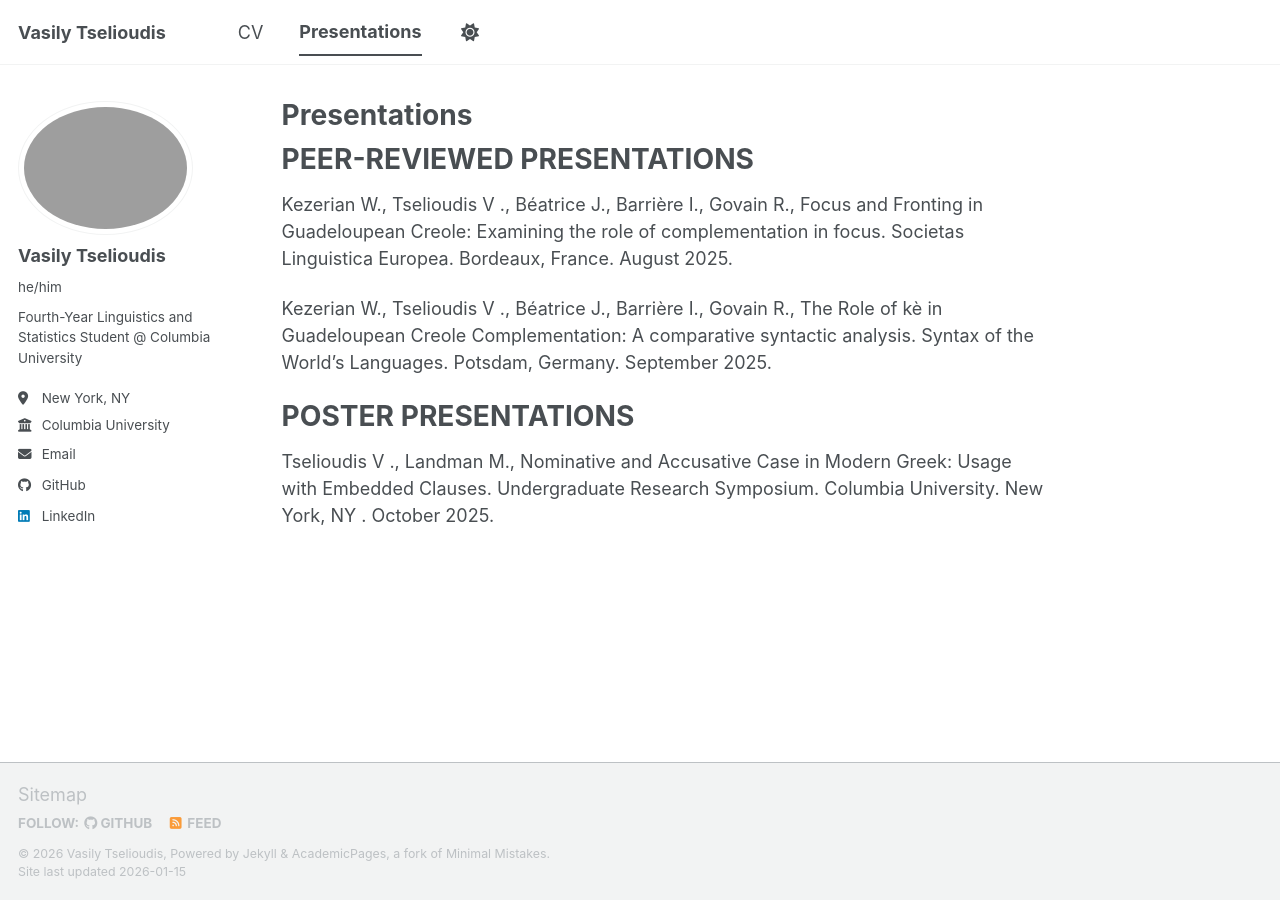
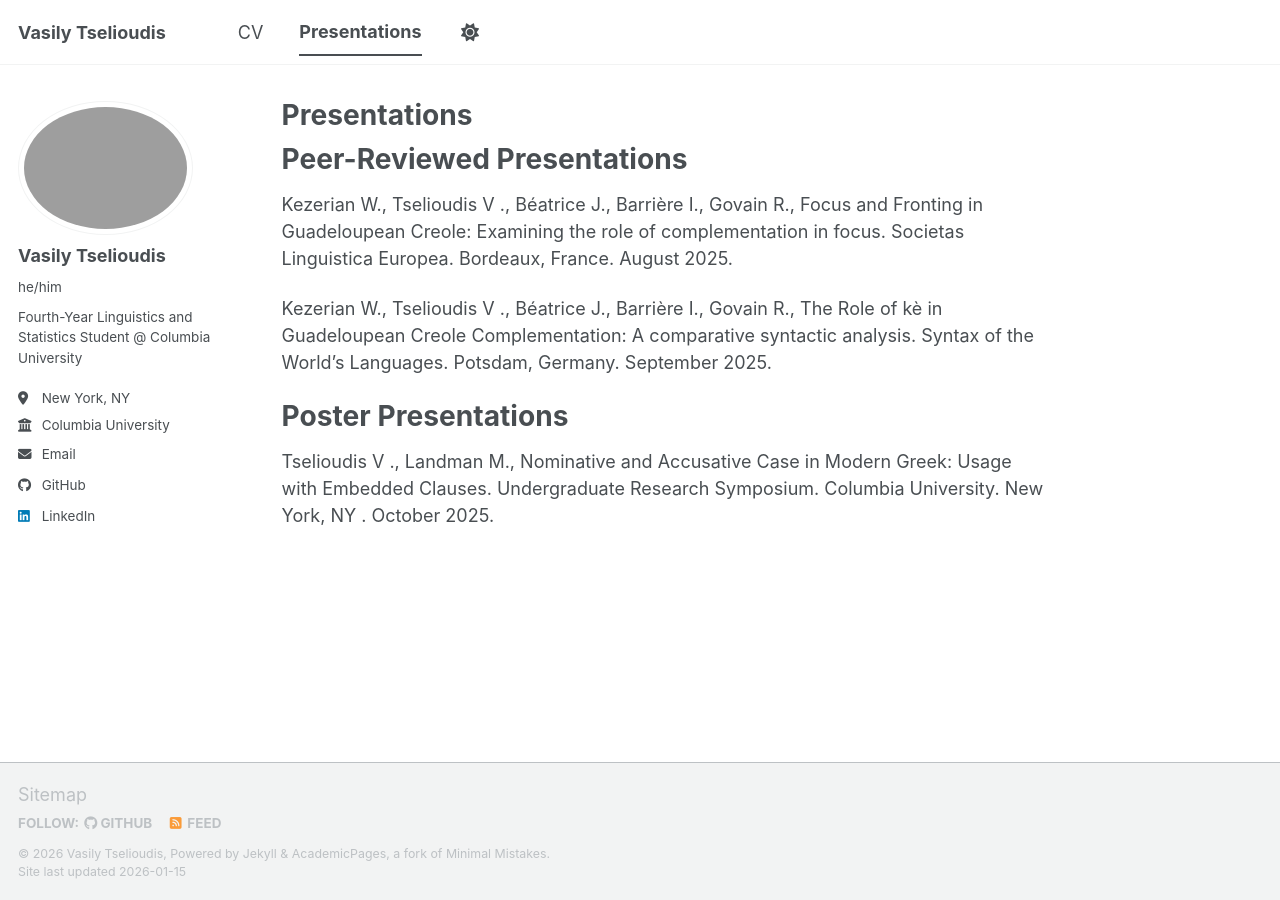
Before and after one commit to vtselioudis/vtselioudis.github.io, a Jekyll site: the page built from _pages/presentations.md, in a window 1280 px wide. Built offline with Jekyll 4.4.1, drawn with Linux system fonts in a browser that asks for light colours; a script bundle is joined from its source files by our own code; library files that are not in the unit come from our copies.

```diff
--- a/_pages/presentations.md
+++ b/_pages/presentations.md
@@ -5,7 +5,7 @@ redirect_from:
   - /presentations/
 ---
 
-PEER-REVIEWED PRESENTATIONS
+Peer-Reviewed Presentations
 ===
 Kezerian W., Tselioudis V ., Béatrice J., Barrière I., Govain R., Focus and Fronting in Guadeloupean Creole: Examining the role of
 complementation in focus. Societas Linguistica Europea. Bordeaux, France. August 2025.
@@ -13,7 +13,7 @@ complementation in focus. Societas Linguistica Europea. Bordeaux, France. August
 Kezerian W., Tselioudis V ., Béatrice J., Barrière I., Govain R., The Role of kè in Guadeloupean Creole Complementation: A comparative
 syntactic analysis. Syntax of the World's Languages. Potsdam, Germany. September 2025.
 
-POSTER PRESENTATIONS
+Poster Presentations
 ===
 Tselioudis V ., Landman M., Nominative and Accusative Case in Modern Greek: Usage with Embedded Clauses. Undergraduate Research
 Symposium. Columbia University. New York, NY . October 2025.
```
